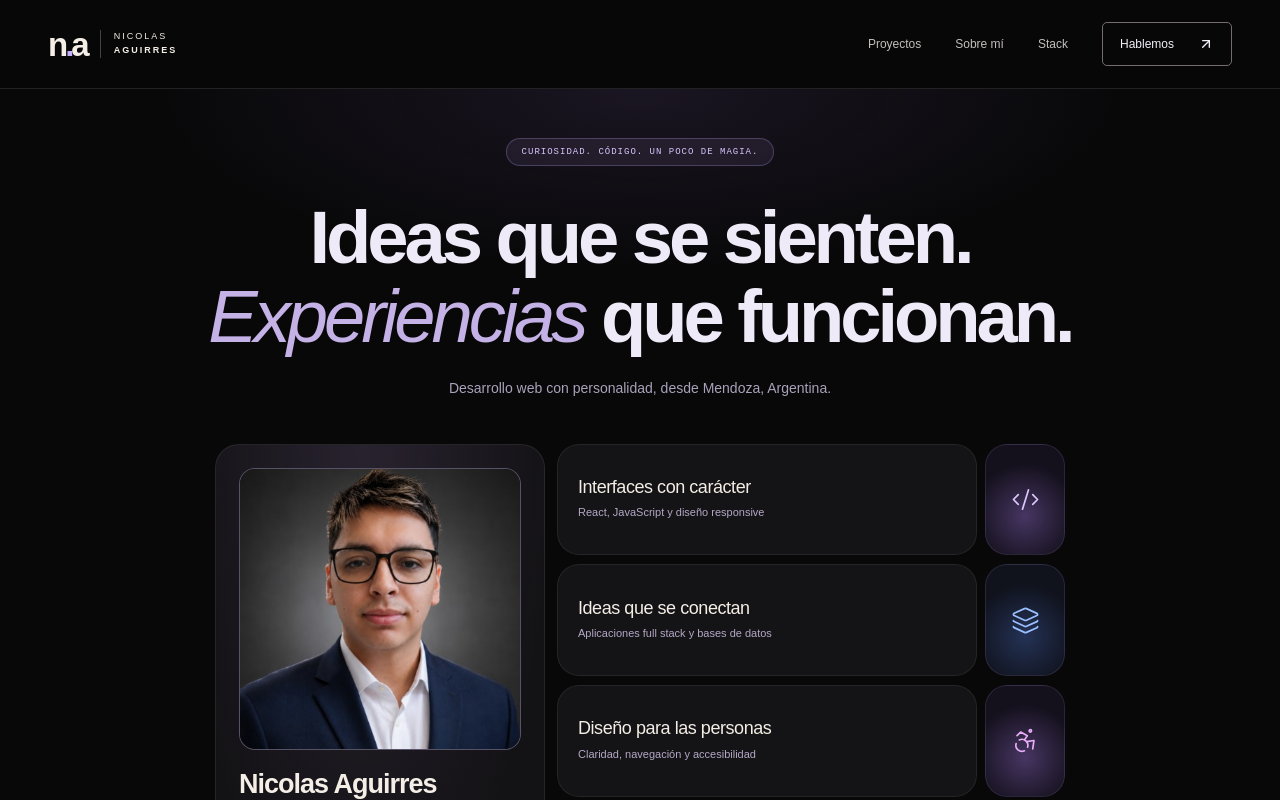
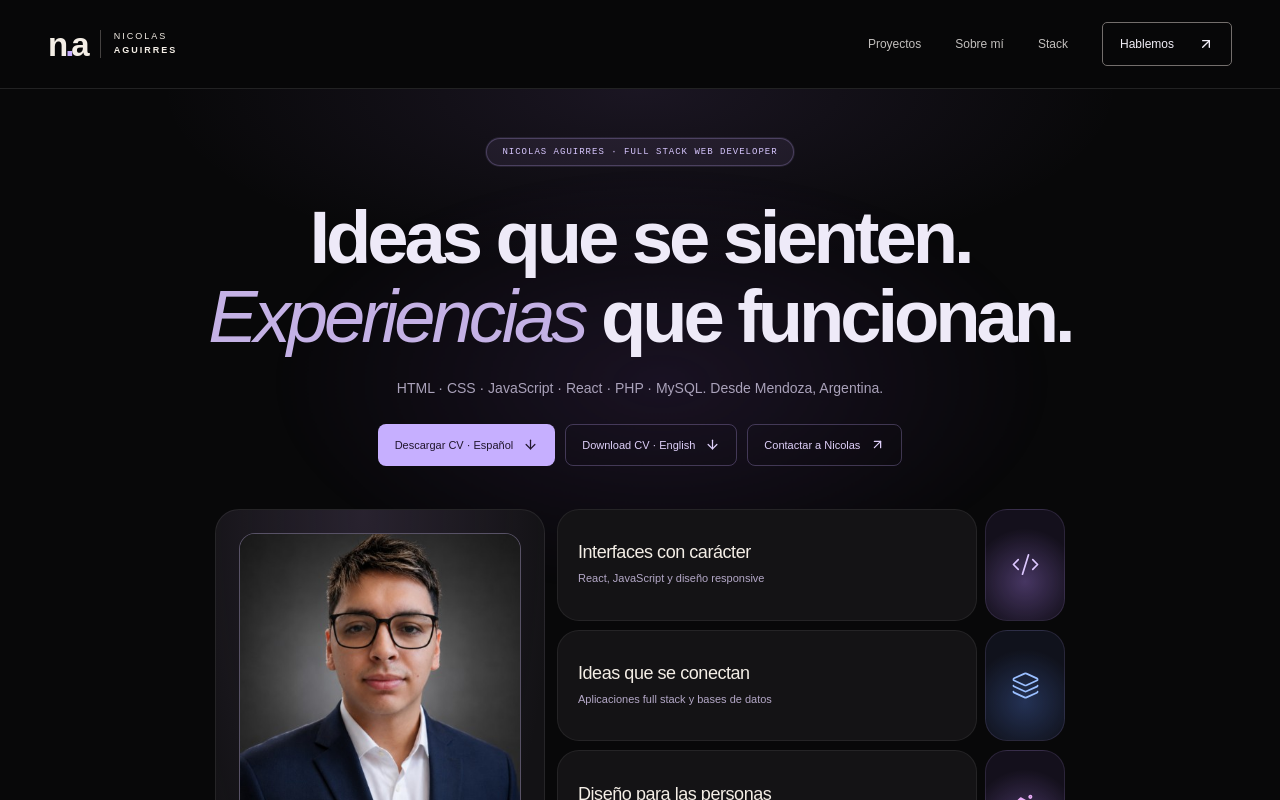
Before and after one commit to Xenov2030/portfolioNicolasAguirres, a React (Vite) app in the folder modern-portfolio/: page / in a window 1280 px wide. Shown: the top 800 px of the page. Built offline with nearby package versions, Linux system fonts and the light colour scheme.

Commit message:
Mejora entrada animada y acceso al perfil profesional

```diff
--- a/modern-portfolio/index.html
+++ b/modern-portfolio/index.html
@@ -45,7 +45,8 @@
       name="twitter:image"
       content="https://nicolasaguirrescode.com/social-preview.png"
     />
-  </head>
+  <script type="application/ld+json">{"@context":"https://schema.org","@type":"Person","name":"Nicolas Fabian Aguirres","url":"https://nicolasaguirrescode.com/","jobTitle":"Desarrollador Web Full Stack","knowsAbout":["HTML","CSS","JavaScript","React","PHP","MySQL","Next.js"],"sameAs":["https://github.com/Xenov2030","https://www.linkedin.com/in/nicolas-aguirres-a4a586303/"]}</script>
+</head>
   <body>
     <div id="root"></div>
     <script type="module" src="/src/main.jsx"></script>
--- a/modern-portfolio/src/App.jsx
+++ b/modern-portfolio/src/App.jsx
@@ -14,7 +14,7 @@ export default function App() {
       <a className="skip-link" href="#main">
         Saltar al contenido
       </a>
-      <Navbar />
+      <div className="entrance-signature" aria-hidden="true"><span>nicolas aguirres<span className="entrance-dot">.</span></span></div><Navbar />
       <main id="main" tabIndex={-1}>
         <Hero />
         <div className="stack-strip" aria-label="Tecnologías principales">
--- a/modern-portfolio/src/motion.css
+++ b/modern-portfolio/src/motion.css
@@ -14,3 +14,10 @@
 }
 @media(prefers-reduced-motion:reduce){.motion-reveal{opacity:1!important;translate:none!important}.cosmic-profile,.cosmic-skill,.skill-card{transform:none!important}.motion-enabled:before{display:none}}
 @media(hover:none){.cosmic-profile,.cosmic-skill,.skill-card{transform:none!important}}
+
+.recruiter-actions{display:flex;flex-wrap:wrap;justify-content:center;gap:10px;margin:23px auto 0}.recruiter-actions a{display:inline-flex;align-items:center;gap:10px;padding:12px 16px;border:1px solid #c6afff45;border-radius:8px;font-size:11px;color:#dfd0fa;transition:background .25s,transform .25s}.recruiter-actions a:first-child{background:#c6afff;color:#21172e}.recruiter-actions a:hover{transform:translateY(-3px);background:#b49bdc;color:#21172e}.entrance-signature{display:none}
+@keyframes signature-arrive{0%{opacity:0;transform:translateY(-16px)}15%,65%{opacity:1;transform:translateY(0)}100%{opacity:0;transform:translateY(-12px);visibility:hidden}}
+@keyframes ambient-breathe{0%,100%{opacity:.22;transform:translate(-3%,0) scale(.95)}50%{opacity:.45;transform:translate(3%,8%) scale(1.05)}}
+@keyframes accent-pulse{0%,100%{box-shadow:0 0 0 0 #c6afff20}50%{box-shadow:0 0 0 6px #c6afff00}}
+@media(prefers-reduced-motion:no-preference){.entrance-signature{display:block;position:fixed;top:100px;right:24px;z-index:55;pointer-events:none;background:#20182ce8;border:1px solid #c6afff40;border-radius:12px;padding:14px 19px;backdrop-filter:blur(12px);color:#f2eff8;font-size:16px;letter-spacing:-.5px;animation:signature-arrive 2s both}.entrance-dot{color:#c6afff}.cosmic-hero{position:relative;isolation:isolate;overflow:hidden}.cosmic-hero:before{content:'';position:absolute;top:50px;left:20%;right:20%;height:420px;background:radial-gradient(ellipse,#8351bd55,transparent 70%);pointer-events:none;z-index:-1;animation:ambient-breathe 12s ease-in-out infinite}.cosmic-pill{animation:enter-soft .7s both,accent-pulse 5s 1s ease-in-out 3}.recruiter-actions{animation:enter-soft .9s .25s both}.stack-strip i{display:inline-block;transition:transform .6s}.stack-strip:hover i{transform:rotate(180deg)}.skill-card:hover>svg{transform:translateY(-4px) rotate(-8deg)}.skill-card>svg{transition:transform .4s}}
+@media(max-width:540px){.recruiter-actions{gap:8px}.recruiter-actions a{font-size:10px;padding:11px 12px}.entrance-signature{top:82px;right:15px;font-size:12px}}
```
Also changed, not shown: modern-portfolio/src/components/Hero.jsx (+1 -1 lines).
